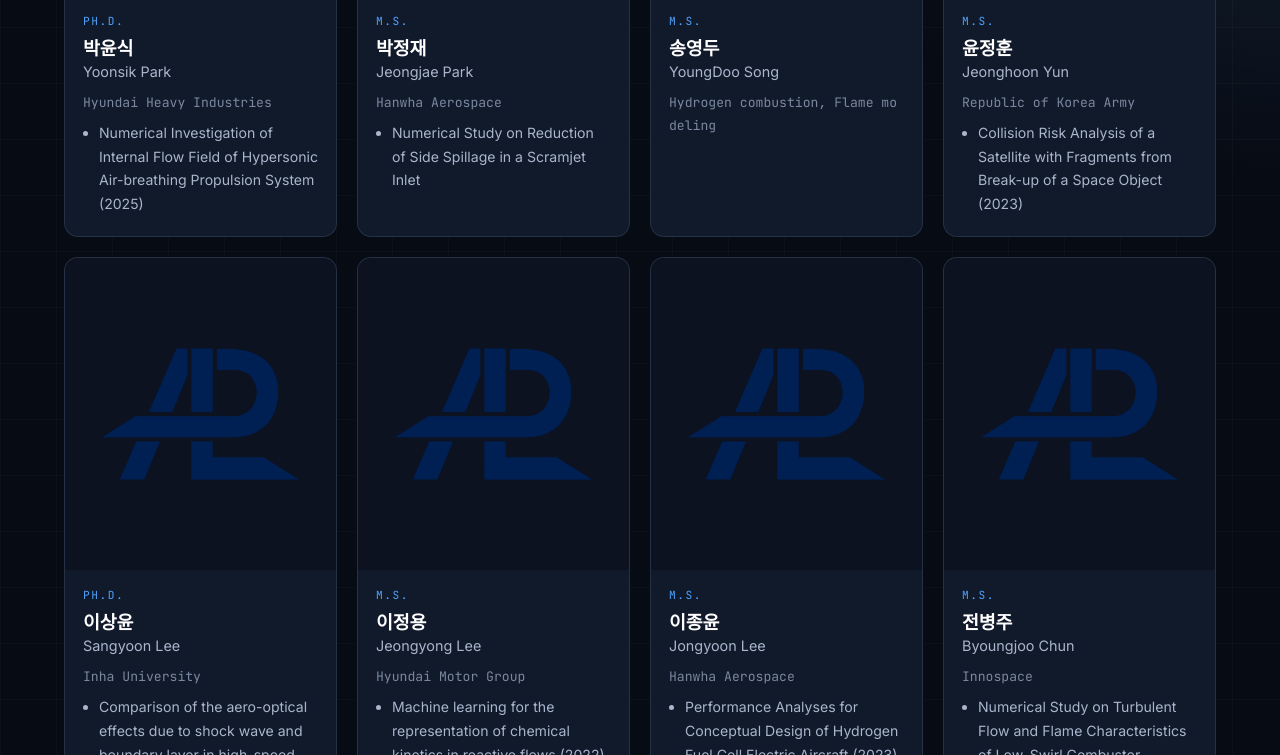
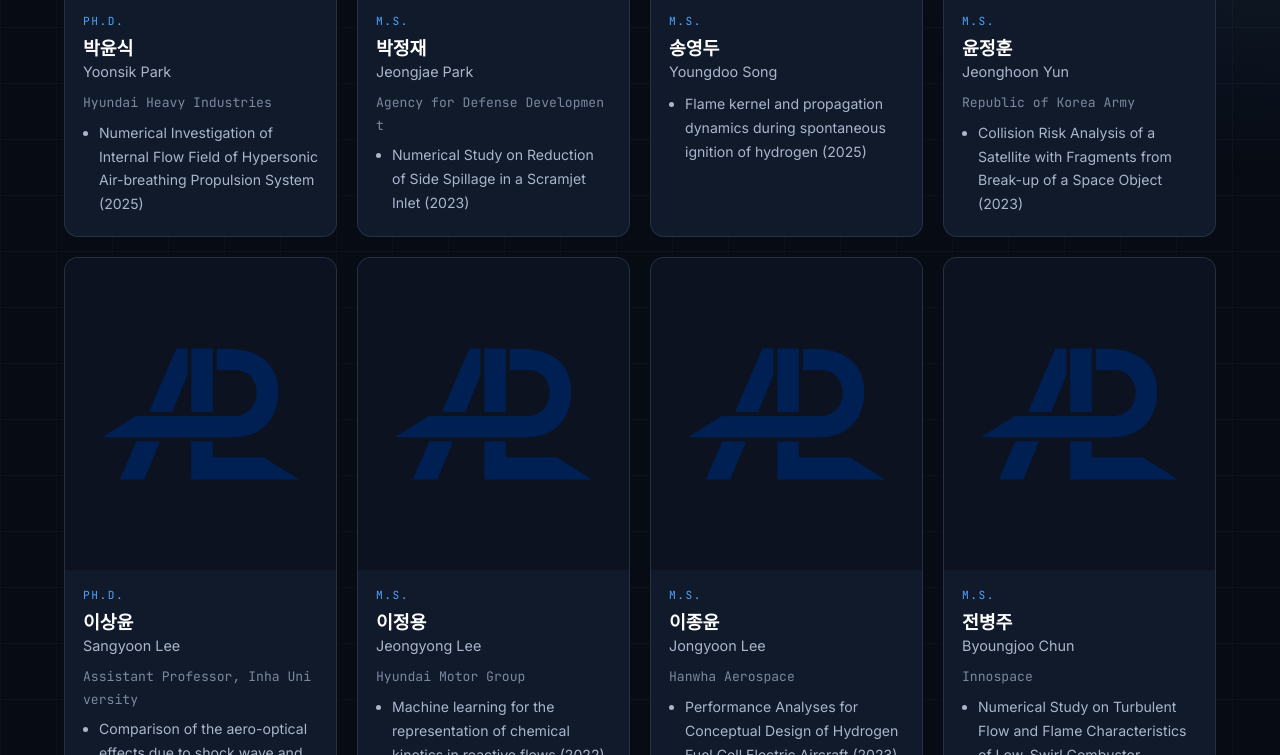
Before and after one commit to aerospace-propulsion/apl-site-github, a Jekyll site: the page built from pages/member/alumni.md, in a window 1280 px wide and 1400 px high, scrolled down 1563 px, cut to the strip 197-952 px from the top of the window. Built offline with Jekyll 4.4.1, drawn with Linux system fonts in a browser that asks for light colours; some of the changed text lies outside the part shown.

Commit message:
alumni information revised.

```diff
--- a/_data/members.yml
+++ b/_data/members.yml
@@ -176,7 +176,6 @@ alumni:
 - name: Freshteh Sotoudeh
   role: Research Associate (M.S.)
   photo: /assets/img/uploads/2024/08/APL-로고-03.png
-  current: Pursuing Ph.D. in University of Texas Austin, TX, USA
 - name: Karl Fredrik Anflo
   role: M.S.
   photo: /assets/img/uploads/2024/08/APL-로고-03.png
@@ -222,14 +221,15 @@ alumni:
   name_en: Jeongjae Park
   role: M.S.
   photo: /assets/img/uploads/2024/08/APL-로고-03.png
-  current: Hanwha Aerospace
+  current: Agency for Defense Development
   topics:
-  - Numerical Study on Reduction of Side Spillage in a Scramjet Inlet
+  - Numerical Study on Reduction of Side Spillage in a Scramjet Inlet (2023)
 - name: 송영두
-  name_en: YoungDoo Song
+  name_en: Youngdoo Song
   role: M.S.
   photo: /assets/img/uploads/2024/08/IMG_7107-e1725782050673.jpg
-  current: Hydrogen combustion, Flame modeling
+  topics:
+  - Flame kernel and propagation dynamics during spontaneous ignition of hydrogen (2025)
 - name: 윤정훈
   name_en: Jeonghoon Yun
   role: M.S.
@@ -241,7 +241,7 @@ alumni:
   name_en: Sangyoon Lee
   role: Ph.D.
   photo: /assets/img/uploads/2024/08/APL-로고-03.png
-  current: Inha University
+  current: Assistant Professor, Inha University
   topics:
   - Comparison of the aero-optical effects due to shock wave and boundary layer in high-speed flow (2020)
 - name: 이정용
@@ -285,7 +285,8 @@ alumni:
   photo: /assets/img/uploads/2023/11/4.-한서음_박사과정-e1725845038883.jpg
   current: Korea Aerospace Research Institute
   topics:
-  - Numerical study on dynamic instability of a reentry capsule in transonic flow (2021)
+  - Numerical study on dynamic instability of a reentry capsule in transonic flow (M.Sc., 2021)
+  - Numerical Investigation of Three-Degree-of-Freedom Motion and Dynamic-Instability Mechanisms of the Hayabusa Reentry Capsule in Transonic Flow (Ph.D, 2026)
 - name: 홍슬기
   name_en: Seulki Hong
   role: M.S.
```
